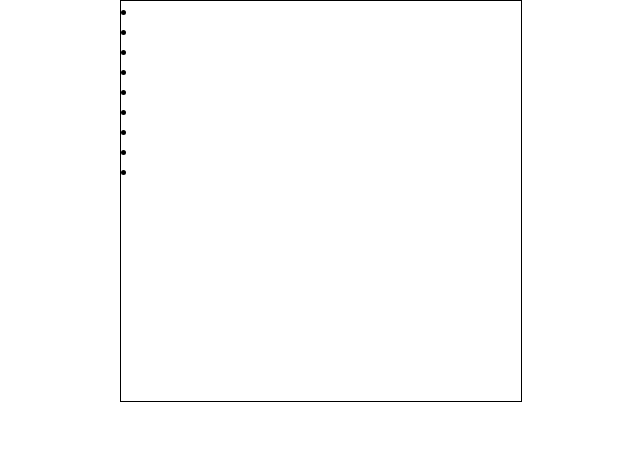
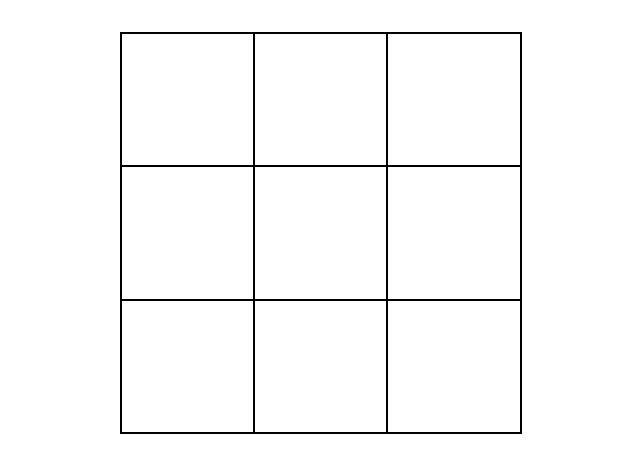
Before and after one commit to saher-elgendy/Tic-Tac-Toe-Game, a React (Create React App) app: page / in a window 1280 px wide. Shown: the top 472 px of the page, without its empty margins (320-960 px from the left). Built offline with nearby package versions, Linux system fonts and the light colour scheme.

Commit message:
styling the game

```diff
--- a/src/index.css
+++ b/src/index.css
@@ -12,14 +12,35 @@ code {
     monospace;
 }
 
+ul {
+  padding: 0;
+}
+
+li {
+  list-style-type: none;
+}
+
 .game {
   width: 400px;
   height: 400px;
-  margin: auto;
+  margin: 2em auto;
 }
 
 .board {
   width: 100%;
   height: 100%;
   border: 1px solid #000;
+  display: flex;
+  flex-wrap: wrap;
 }
+
+.square {
+  border: 1px solid #000;
+  width: 32.8%;
+  height: 32.8%;
+  display: flex;
+  justify-content: center;
+  align-items: center;
+  font-size: large;
+  font-weight: bold;
+}
```
